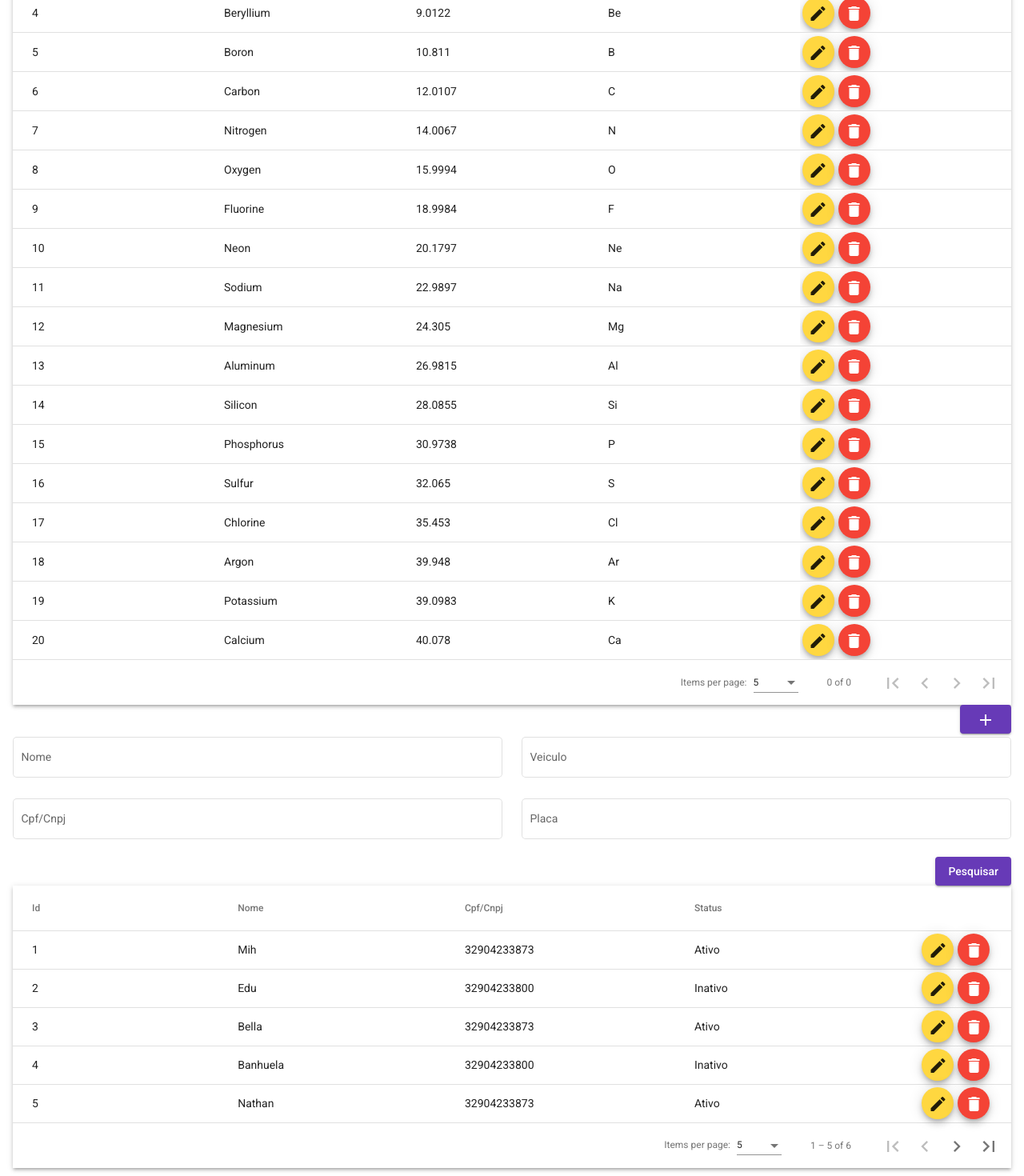
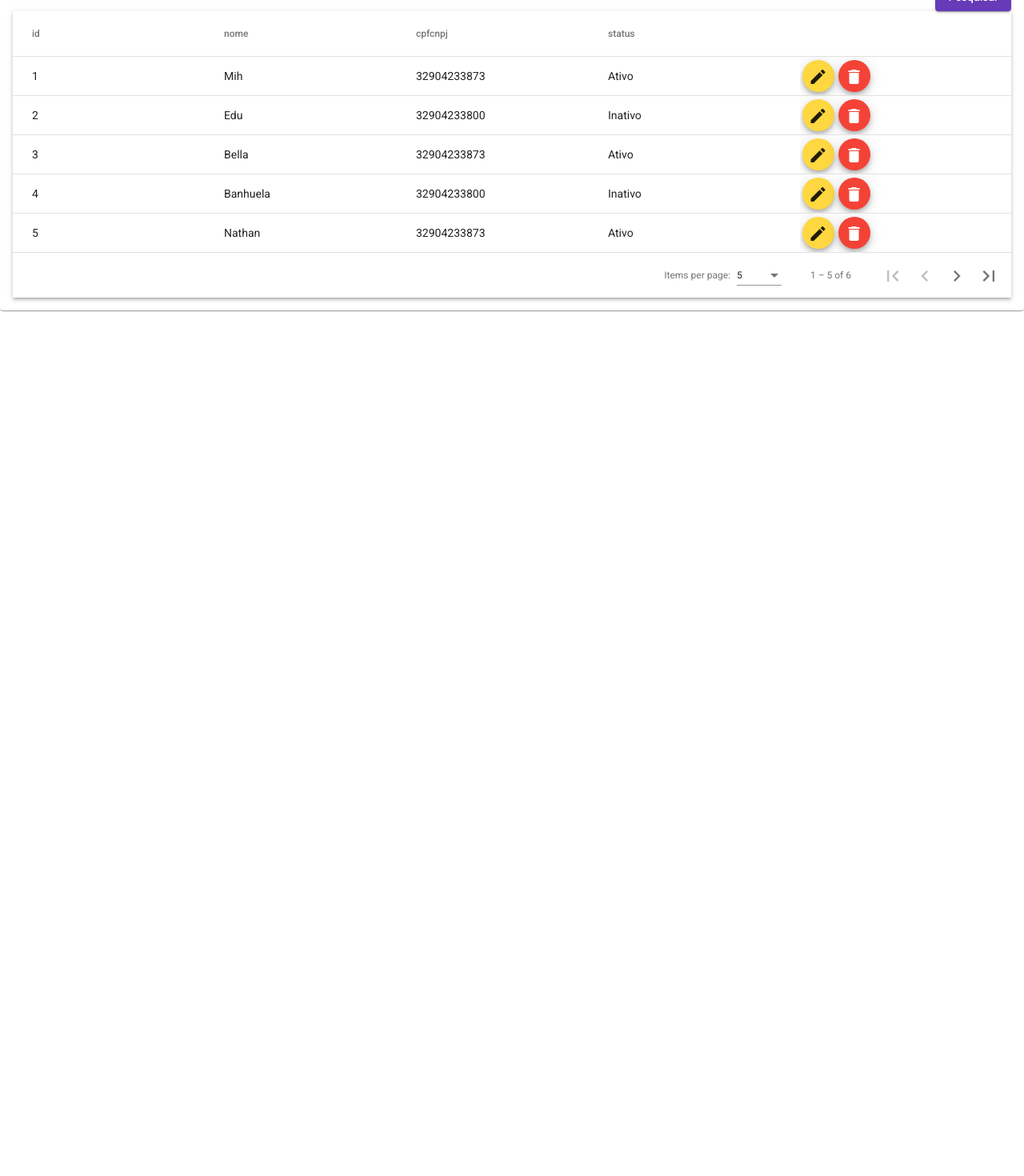
Before and after one commit to educlass/CsWeb, an Angular app in the folder cs-web-client/: page /clientes in a window 1280 px wide. Shown: the part 320-1790 px from the top of the page at 80% size. After the commit the page ends 800 px from the top, so only its background shows below. Built offline with nearby package versions, Linux system fonts and the light colour scheme.

Commit message:
ajustes basic-tables

```diff
--- a/cs-web-client/src/app/clientes/clientes/clientes.component.html
+++ b/cs-web-client/src/app/clientes/clientes/clientes.component.html
@@ -1,13 +1,7 @@
 <mat-card>
   <mat-card-title>Clientes</mat-card-title>
 
-  <basic-table
-    [listaColuna]="colunas"
-    [linhas]="ELEMENT_DATA"
-    [addBotaoEditar]="true"
-    [addBotaoExcluir]="true">
 
-  </basic-table>
 
   <form [formGroup]="form">
 
@@ -48,52 +42,15 @@
       </div>
     </div>
 
+    <basic-table *ngIf="dataSource.length > 0"
+      [listaColuna]="colunas"
+      [linhas]="dataSource"
+      [addBotaoEditar]="true"
+      [addBotaoExcluir]="true"
+      [addPaginacao]="true">
+    </basic-table>
+
   </form>
 
-  <div class="mat-elevation-z3">
-    <table mat-table [dataSource]="dataSource">
 
-      <ng-container matColumnDef="id">
-        <th mat-header-cell *matHeaderCellDef mat-sort-header> Id </th>
-        <td mat-cell *matCellDef="let row"> {{row.id}} </td>
-      </ng-container>
-
-      <ng-container matColumnDef="nome">
-        <th mat-header-cell *matHeaderCellDef mat-sort-header> Nome </th>
-        <td mat-cell *matCellDef="let row"> {{row.nome}}</td>
-      </ng-container>
-
-      <ng-container matColumnDef="cpfcnpj">
-        <th mat-header-cell *matHeaderCellDef mat-sort-header> Cpf/Cnpj </th>
-        <td mat-cell *matCellDef="let row"> {{row.cpfcnpj}} </td>
-      </ng-container>
-
-      <ng-container matColumnDef="status">
-        <th mat-header-cell *matHeaderCellDef mat-sort-header> Status </th>
-        <td mat-cell *matCellDef="let row"> {{row.status}} </td>
-      </ng-container>
-
-      <ng-container matColumnDef="acao">
-        <th mat-header-cell *matHeaderCellDef mat-sort-header></th>
-        <td mat-cell *matCellDef="let row">
-          <div class="button-container">
-              <button mat-mini-fab color="accent" >
-                <mat-icon>edit</mat-icon>
-              </button>
-              <button mat-mini-fab color="warn">
-                <mat-icon>delete</mat-icon>
-              </button>
-          </div>
-        </td>
-      </ng-container>
-
-      <tr mat-header-row *matHeaderRowDef="displayedColumns"></tr>
-      <tr mat-row *matRowDef="let row; columns: displayedColumns;"></tr>
-
-    </table>
-    <mat-paginator [pageSizeOptions]="[5, 10, 20]"
-                 showFirstLastButtons
-                 aria-label="Itens por Pagina">
-    </mat-paginator>
-  </div>
 </mat-card>
--- a/cs-web-client/src/app/clientes/clientes/clientes.component.ts
+++ b/cs-web-client/src/app/clientes/clientes/clientes.component.ts
@@ -13,12 +13,12 @@ import { FormBuilder, FormControl, FormGroup } from '@angular/forms';
 })
 export class ClientesComponent implements OnInit {
 
-  colunas: string[] = ['position', 'name', 'weight', 'symbol'];
+  //colunas: string[] = ['position', 'name', 'weight', 'symbol'];
 
-  displayedColumns: string[] = ['id', 'nome', 'cpfcnpj', 'status', 'acao'];
+  colunas: string[] = ['id', 'nome', 'cpfcnpj', 'status'];
 
-  clientes: Clientes[] = [];
-  dataSource: MatTableDataSource<Clientes>;
+  //clientes: Clientes[] = [];
+  dataSource: Clientes[] = [];
 
   form!: FormGroup;
   control!: FormControl;
@@ -27,23 +27,23 @@ export class ClientesComponent implements OnInit {
   @ViewChild(MatSort, { static: false }) sort!: MatSort;
 
   constructor(private formBuilder: FormBuilder,
-    private clientesServices: ClientesService) {
-      this.dataSource = new MatTableDataSource(this.clientes);
+              private clientesServices: ClientesService) {
+
+    this.inicializarForm();
+    this.clientesServices.listarClientes().subscribe(clientes =>{
+      //this.clientes = clientes;
+      this.dataSource = clientes;
+      console.log(this.dataSource);
+    });
+
   }
 
   ngOnInit() {
-    this.inicializarForm();
-    this.clientesServices.listarClientes().subscribe(clientes =>{
-      this.clientes = clientes;
-      this.dataSource = new MatTableDataSource(this.clientes);
-      this.dataSource.paginator = this.paginator;
-    });
-    console.log(this.clientes);
+
   }
 
   ngAfterViewInit() {
-    //this.dataSource.paginator = this.paginator;
-    //this.dataSource.sort = this.sort;
+
   }
 
   private inicializarForm() {
@@ -58,16 +58,7 @@ export class ClientesComponent implements OnInit {
   }
 
   pesquisar(){
-    console.log(this.form.value);
-  }
-
-  applyFilter(event: Event) {
-    const filterValue = (event.target as HTMLInputElement).value;
-    this.dataSource.filter = filterValue.trim().toLowerCase();
-
-    if (this.dataSource.paginator) {
-      this.dataSource.paginator.firstPage();
-    }
+    console.log(this.dataSource);
   }
 
    ELEMENT_DATA: any[] = [
@@ -93,4 +84,13 @@ export class ClientesComponent implements OnInit {
     {position: 20, name: 'Calcium', weight: 40.078, symbol: 'Ca'},
   ];
 
+  data = [
+    {"id": "1", "nome": "Mih", "cpfcnpj":"32904233873", "status": "Ativo"},
+    {"id": "2", "nome": "Edu", "cpfcnpj":"32904233800", "status": "Inativo"},
+    {"id": "3", "nome": "Bella", "cpfcnpj":"32904233873", "status": "Ativo"},
+    {"id": "4", "nome": "Banhuela", "cpfcnpj":"32904233800", "status": "Inativo"},
+    {"id": "5", "nome": "Nathan", "cpfcnpj":"32904233873", "status": "Ativo"},
+    {"id": "6", "nome": "Lala", "cpfcnpj":"32904233800", "status": "Inativo"}
+  ];
+
 }
--- a/cs-web-client/src/app/shared/shared-components/basic-table/basic-table.component.html
+++ b/cs-web-client/src/app/shared/shared-components/basic-table/basic-table.component.html
@@ -9,7 +9,7 @@
         {{ renderizaCelula(row, column.columnDef) }}
 
         <div *ngIf="column.columnDef === 'acao'" class="button-container">
-          <button *ngIf="addBotaoEditar" mat-mini-fab color="accent">
+          <button *ngIf="addBotaoEditar" mat-mini-fab color="accent" >
             <mat-icon>edit</mat-icon>
           </button>
           <button *ngIf="addBotaoExcluir" mat-mini-fab color="warn">
@@ -24,6 +24,6 @@
     <mat-row *matRowDef="let row; columns: displayedColumns;"></mat-row>
 
   </mat-table>
-  <mat-paginator [pageSizeOptions]="[5, 10, 20]" showFirstLastButtons aria-label="Itens por Pagina">
+  <mat-paginator *ngIf="addPaginacao" [pageSizeOptions]="[5, 10, 20]" showFirstLastButtons aria-label="Itens por Pagina">
   </mat-paginator>
 </div>
--- a/cs-web-client/src/app/shared/shared-components/basic-table/basic-table.component.ts
+++ b/cs-web-client/src/app/shared/shared-components/basic-table/basic-table.component.ts
@@ -1,8 +1,10 @@
 import { ColunaTabela } from './model/ColunaTabela';
 import { DataSource } from '@angular/cdk/collections';
-import { Component, Input, OnInit } from '@angular/core';
+import { Component, Input, OnInit, ViewChild } from '@angular/core';
 import { MatTableDataSource } from '@angular/material/table';
 import { Observable, of } from 'rxjs';
+import { MatPaginator } from '@angular/material/paginator';
+import { MatSort } from '@angular/material/sort';
 
 @Component({
   selector: 'basic-table',
@@ -16,15 +18,31 @@ export class BasicTableComponent implements OnInit {
   @Input() linhas: any[]=[];
   @Input() addBotaoEditar: boolean = false;
   @Input() addBotaoExcluir: boolean = false;
+  @Input() addPaginacao: boolean = false;
+
+  @ViewChild(MatPaginator, {static: false}) paginator!: MatPaginator;
+  @ViewChild(MatSort, { static: false }) sort!: MatSort;
 
   columns : any;
   displayedColumns : any;
-  dataSource: any;
+  dataSource: MatTableDataSource<any>;
+
+  constructor() {
+      this.dataSource = new MatTableDataSource(this.linhas);
+      this.dataSource.paginator = this.paginator;
+  }
+
+  ngAfterViewInit() {
+    //this.dataSource = new MatTableDataSource(this.linhas);
+    this.dataSource.paginator = this.paginator;
+  }
+
 
   ngOnInit(): void {
     this.columns = this.getColumns();
     this.displayedColumns = this.columns.map((c: { columnDef: any; }) => c.columnDef);
-    this.dataSource = this.linhas;
+    this.dataSource = new MatTableDataSource(this.linhas);
+    this.dataSource.paginator = this.paginator;
   }
 
   private getColumns(){
@@ -49,7 +67,7 @@ export class BasicTableComponent implements OnInit {
 
 }
 
-export class ExampleDataSource extends DataSource<any> {
+/*export class ExampleDataSource extends DataSource<any> {
 
   connect(): Observable<Element[]> {
     //console.log(of(ELEMENT_DATA));
@@ -57,4 +75,4 @@ export class ExampleDataSource extends DataSource<any> {
   }
 
   disconnect() {}
-}
+}*/
```
